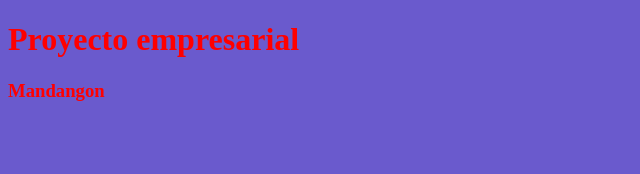
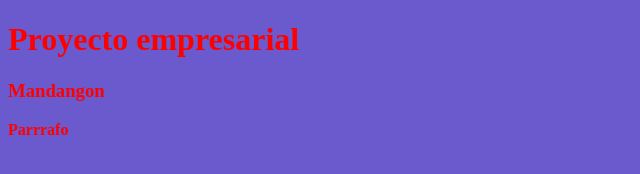
Before and after one commit to devdani672/cursoGit, a plain HTML site: page index.html in a window 1280 px wide. Shown: the full height of the page, 0-640 px from the left. Drawn offline with Linux system fonts and the light colour scheme.

Commit message:
update 2 indexhtml

```diff
--- a/index.html
+++ b/index.html
@@ -9,5 +9,6 @@
 <body>
 	<h1>Proyecto empresarial</h1>
 	<h3>Mandangon</h3>
+<p>Parrrafo</p>
 </body>
 </html>
```
